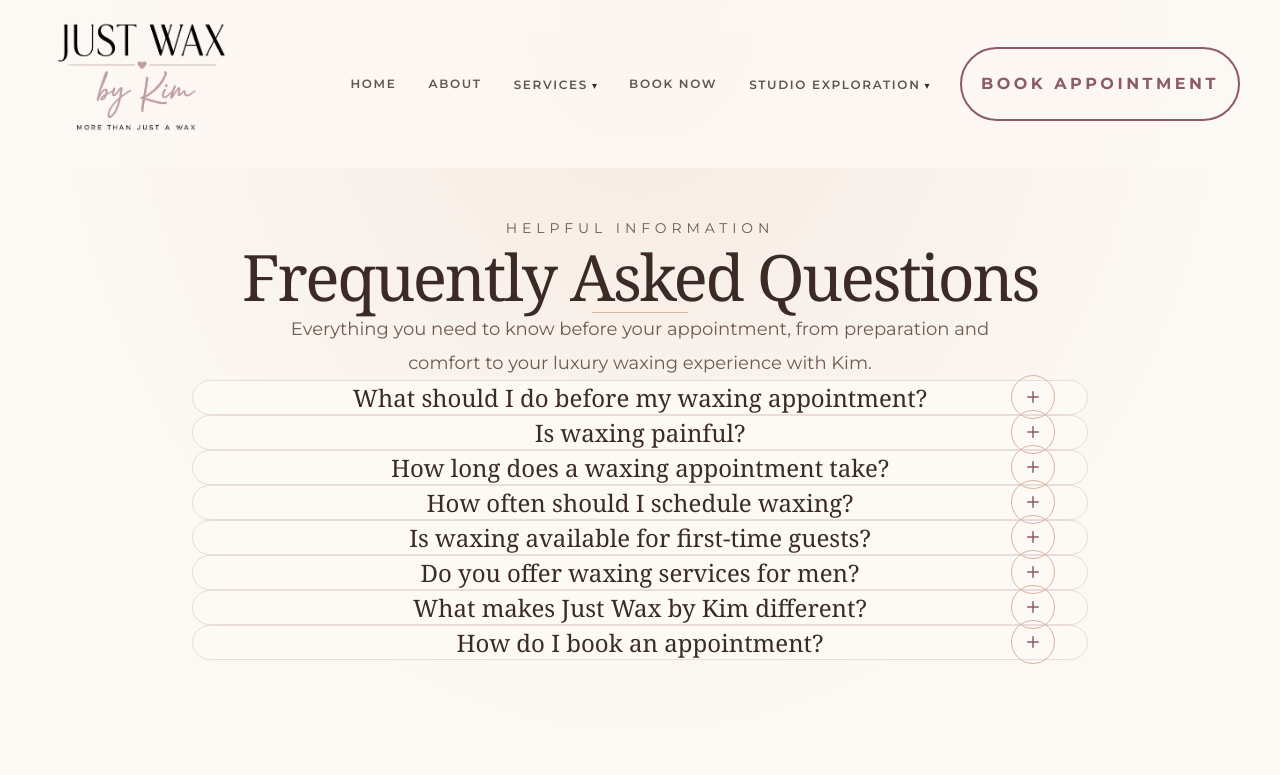
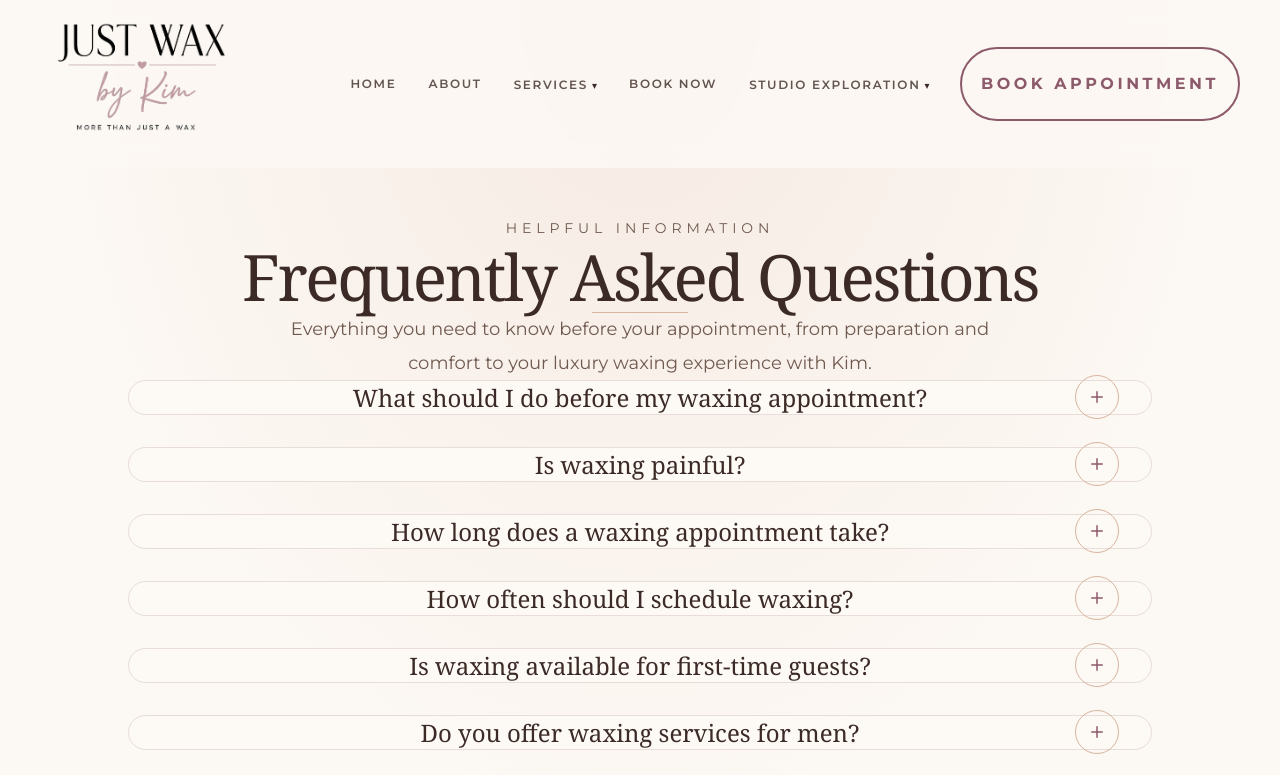
Before and after one commit to kevin-phan-25/just-wax-by-kim, a Next.js app: page /faq in a window 1280 px wide. Shown: the top 775 px of the page. Built offline with nearby package versions, Linux system fonts and the light colour scheme; a web font is replaced by a local one.

Commit message:
Update FAQAccordion.tsx

```diff
--- a/features/faq/FAQAccordion.tsx
+++ b/features/faq/FAQAccordion.tsx
@@ -1,12 +1,16 @@
 /**
- * -----------------------------------------------------------------------------
  * File:
  * features/faq/FAQAccordion.tsx
  *
  * Description:
- * Luxury FAQ accordion collection – soft bubble/card style.
- * -----------------------------------------------------------------------------
+ * Luxury FAQ accordion collection.
+ *
+ * Updates:
+ * • Added spacing between FAQ cards
+ * • Improved visual breathing room
+ * • Better mobile/tablet/desktop layout
  */
+
 import FAQItem from "./FAQItem";
 import type { FAQItemType } from "./faq.types";
 
@@ -16,9 +20,22 @@ interface Props {
 
 export default function FAQAccordion({ items }: Props) {
   return (
-    <div className="w-full max-w-4xl mx-auto space-y-5 text-center">
+    <div
+      className="
+        flex
+        w-full
+        flex-col
+
+        gap-6
+
+        md:gap-8
+      "
+    >
       {items.map((item) => (
-        <FAQItem key={item.id} item={item} />
+        <FAQItem
+          key={item.question}
+          item={item}
+        />
       ))}
     </div>
   );
```
